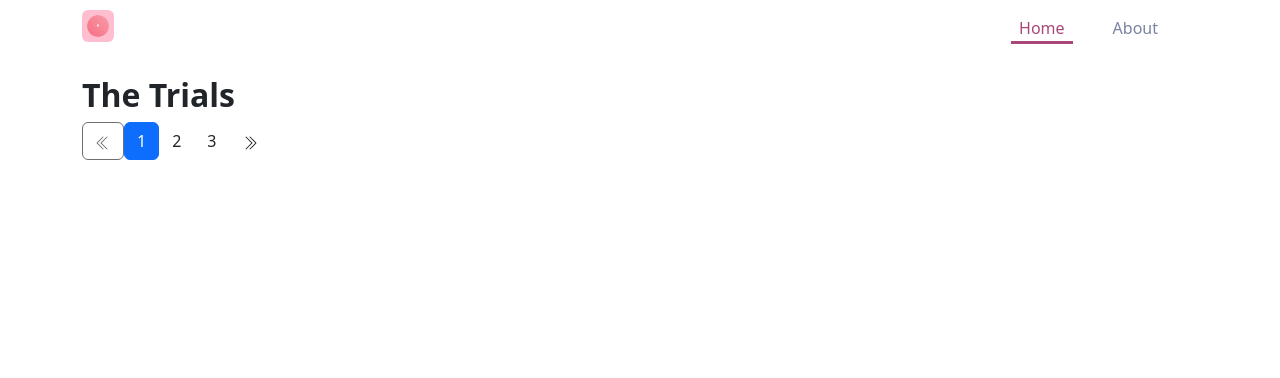
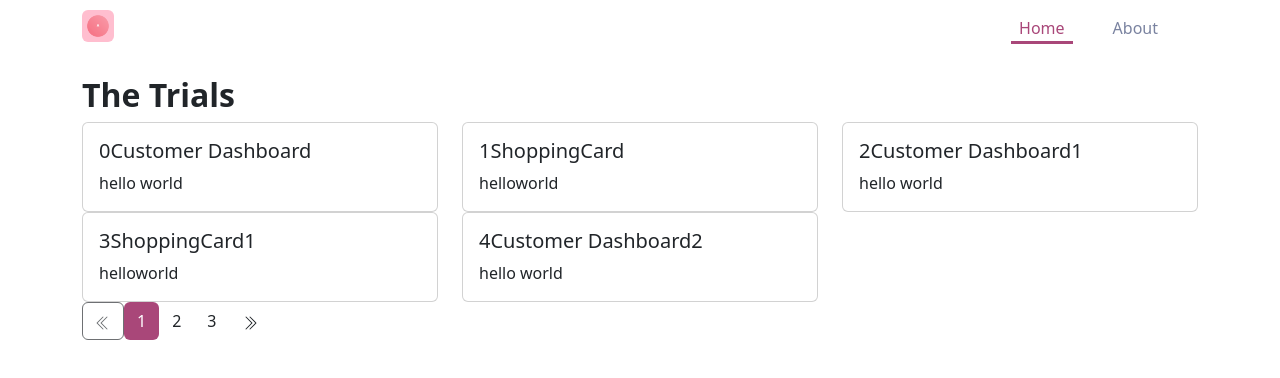
Before and after one commit to shrilakshmishastry/accessibility_trials, a React (Create React App) app: page / in a window 1280 px wide. Shown: the top 378 px of the page. Built offline with nearby package versions, Linux system fonts and the light colour scheme.

Commit message:
add pagination

```diff
--- a/src/App.scss
+++ b/src/App.scss
@@ -1,10 +1,4 @@
-$primary-color:#A94779;
-$secondary-color: #5193D5;
-$gray-color:#c6cad6;
-$blue-color:#3948be;
-$brown-color:#483954;
-$info-color:#5193D5;
-$gray-dark:#7A83A0;
+@import './colors';
 
 .imgLogo{
   height: 2rem;
--- /dev/null
+++ b/src/_colors.scss
@@ -0,0 +1,7 @@
+$primary-color:#A94779;
+$secondary-color: #5193D5;
+$gray-color:#c6cad6;
+$blue-color:#3948be;
+$brown-color:#483954;
+$info-color:#5193D5;
+$gray-dark:#7A83A0;
--- /dev/null
+++ b/src/component/ContentRender/index.js
@@ -0,0 +1,57 @@
+import Pagination from "../Pagination";
+import { useEffect, useState } from "react";
+import { ListOfTrials } from "../../utils/listOfTrials";
+import { Card, Col, Container, Row } from "react-bootstrap";
+
+const ContentRender = () => {
+  const [activenIndex, setActiveIndex] = useState(1);
+  const [arrayLength, setArrayLength] = useState(0)
+  useEffect(() => {
+    const arrayLength = ListOfTrials.length > 5 ? 5 : ListOfTrials.length;
+    setArrayLength(arrayLength);
+  }, [])
+  const handleNextBtnClick = () => {
+
+    const arrLen = activenIndex + 5 > ListOfTrials.length ? ListOfTrials.length - (activenIndex + 5) : 5;
+    const actInd = activenIndex + 5 > ListOfTrials.length ? ListOfTrials.length - activenIndex : activenIndex + 5;
+    console.log(activenIndex + 5, ListOfTrials.length);
+    setActiveIndex(actInd);
+    setArrayLength(arrLen);
+  }
+  return (
+    <Container>
+      <Row>
+        {
+          [...Array(arrayLength).keys()].map((value, index) => {
+            return (
+              <Col key={ListOfTrials[(activenIndex - 1) + index].title} md={3} lg={4}>
+                <Card>
+                  <Card.Body>
+                    <Card.Title>
+                      {value}
+                      {ListOfTrials[(activenIndex - 1) + index].title}
+                    </Card.Title>
+                    <Card.Text>
+                      {ListOfTrials[(activenIndex - 1) + index].description}
+                    </Card.Text>
+                  </Card.Body>
+                </Card>
+              </Col>
+            )
+          })
+        }
+      </Row>
+      <Row>
+        <Pagination
+          pageCounterToShowInit={3}
+          totalNumberOfItems={ListOfTrials.length}
+          handleNextBtnClick={() => { handleNextBtnClick() }}
+          handlePreviousBtnClick={() => { setActiveIndex(activenIndex - 5); setArrayLength(5) }}
+          itemsPerPage={5} />
+      </Row>
+
+    </Container>
+  );
+}
+
+export default ContentRender;
--- a/src/component/LandingPage.js
+++ b/src/component/LandingPage.js
@@ -2,6 +2,7 @@ import Container from 'react-bootstrap/Container';
 import Row from 'react-bootstrap/Row';
 import Col from 'react-bootstrap/Col';
 import Pagination from './Pagination';
+import ContentRender from './ContentRender';
 const LandingPage = () => {
   return (
     <Container>
@@ -13,10 +14,7 @@ const LandingPage = () => {
         </Col>
       </Row>
       <Row>
-        <Pagination
-          pageCounterToShow={3}
-          totalNumberOfItems={100}
-          itemsPerPage={5} />
+        <ContentRender />
       </Row>
     </Container>
   );
--- a/src/component/Pagination/index.js
+++ b/src/component/Pagination/index.js
@@ -1,39 +1,46 @@
 import { useEffect, useState } from "react";
+import './pagination.scss';
 const Pagination = ({
   totalNumberOfItems,
   itemsPerPage,
-  pageCounterToShow
+  pageCounterToShowInit,
+  handlePreviousBtnClick,
+  handleNextBtnClick
 }) => {
   const [activeInd, setActiveInd] = useState(1);
   const [totalPages, setTotalPages] = useState(1);
   const [numbersToShow, setNumbersToShow] = useState([]);
-
+  const [pageCounterToShow, setPageCounterToShow] = useState(pageCounterToShowInit);
   const prevDisbaledText = `You have reached the starting page`;
   const nextDisabledText = `You have reached the ending page`;
 
   useEffect(() => {
-    setTotalPages(totalNumberOfItems / itemsPerPage);
+    const totalPages = totalNumberOfItems > itemsPerPage ? Math.ceil(totalNumberOfItems / itemsPerPage) : 1;
+    setPageCounterToShow(totalPages);
+    setTotalPages(totalPages);
+    setNumbersToShow(arrayCreator(1, pageCounterToShow + 1));
+  }, [totalNumberOfItems, itemsPerPage, pageCounterToShow]);
 
-    setNumbersToShow(arrayCreator(0, pageCounterToShow, activeInd));
-  }, []);
-
-  const arrayCreator = (startIndex, endIndex, startValue) => {
+  const arrayCreator = (startIndex, endIndex) => {
     let tempArr = [];
     for (let i = startIndex; i < endIndex; i++) {
-      tempArr.push(startValue + i);
+      tempArr.push(i);
     }
     return tempArr;
   }
 
   const handlePreviousSetLoad = () => {
-    setActiveInd(activeInd - pageCounterToShow);
-    setNumbersToShow(arrayCreator(0, pageCounterToShow, activeInd - pageCounterToShow));
+    setActiveInd(activeInd - 1);
+    handlePreviousBtnClick();
+    const startIndex = activeInd > pageCounterToShow ? activeInd - (pageCounterToShow - 1) : 1;
+    setNumbersToShow(arrayCreator(startIndex, activeInd + 1))
   }
 
   const handleNextSetLoad = () => {
-    const sumHolder = activeInd + pageCounterToShow;
-    setActiveInd(activeInd + pageCounterToShow);
-    setNumbersToShow(arrayCreator(0, pageCounterToShow, sumHolder));
+    setActiveInd(activeInd + 1);
+    handleNextBtnClick();
+    const endIndex = activeInd + pageCounterToShow > totalPages ? totalPages : activeInd + pageCounterToShow;
+    setNumbersToShow(arrayCreator(activeInd + 1, endIndex + 1));
   }
 
 
@@ -42,31 +49,38 @@ const Pagination = ({
       <button
         onClick={handlePreviousSetLoad}
         className="btn"
-        aria-label={activeInd <= pageCounterToShow ? prevDisbaledText : `you will be moved to next ${activeInd - pageCounterToShow} page`}
-        disabled={activeInd <= pageCounterToShow}>
+        aria-label={activeInd === 1 ? prevDisbaledText : `press enter and you will be moved to next set of pages starting from index ${activeInd - 1} `}
+        disabled={activeInd === 1}>
         <svg xmlns="http://www.w3.org/2000/svg" width="16" height="16" fill="currentColor" className="bi bi-chevron-double-left" viewBox="0 0 16 16">
           <path fillRule="evenodd" d="M8.354 1.646a.5.5 0 0 1 0 .708L2.707 8l5.647 5.646a.5.5 0 0 1-.708.708l-6-6a.5.5 0 0 1 0-.708l6-6a.5.5 0 0 1 .708 0z" />
           <path fillRule="evenodd" d="M12.354 1.646a.5.5 0 0 1 0 .708L6.707 8l5.647 5.646a.5.5 0 0 1-.708.708l-6-6a.5.5 0 0 1 0-.708l6-6a.5.5 0 0 1 .708 0z" />
         </svg>
       </button>
       {
+        activeInd > 1 ? <span>...</span> : <></>
+      }
+      {
 
         numbersToShow.map((value) => {
           return (
             <button
-              aria-label={`currently your in ${value} page`}
+              aria-label={activeInd === value ? `Your currently in page number ${value} ` : `Press enter to go to page number ${value}`}
               onClick={() => setActiveInd(value)}
-              className={activeInd === value ? `btn btn-primary` : 'btn'}
+              className={activeInd === value ? `btn activeBtn` : 'btn'}
               key={value}>{value}</button>
           );
         })
       }
+
+      {
+        activeInd + pageCounterToShow <= totalPages ? <span>...</span> : <></>
+      }
       <button onClick={() => {
         handleNextSetLoad();
       }}
-        aria-label={activeInd > totalPages ? nextDisabledText : `You will taken to ${activeInd + pageCounterToShow} page`}
+        aria-label={activeInd + pageCounterToShow >= totalPages ? nextDisabledText : `Press enter and You will taken to  page number${activeInd + 1}`}
         className={"btn"}
-        disabled={activeInd > totalPages}
+        disabled={activeInd === totalPages}
       >
         <svg xmlns="http://www.w3.org/2000/svg" width="16" height="16" fill="currentColor" className="bi bi-chevron-double-right" viewBox="0 0 16 16">
           <path fillRule="evenodd" d="M3.646 1.646a.5.5 0 0 1 .708 0l6 6a.5.5 0 0 1 0 .708l-6 6a.5.5 0 0 1-.708-.708L9.293 8 3.646 2.354a.5.5 0 0 1 0-.708z" />
--- a/src/component/Pagination/pagination.scss
+++ b/src/component/Pagination/pagination.scss
@@ -1,5 +1,10 @@
+@import '../../colors';
 .paginationContainer{
   display: flex;
   flex-direction: row;
-  background-color: aqua;
 }
+
+.activeBtn{
+  background-color: $primary-color !important;
+  color: #ffffff !important;
+}
--- /dev/null
+++ b/src/utils/listOfTrials.js
@@ -0,0 +1,57 @@
+const ListOfTrials = [
+  {
+    title: 'Customer Dashboard',
+    description: `hello world`,
+    componentName: `<Customers/>`
+  }, {
+    title: 'ShoppingCard',
+    description: 'helloworld',
+    componentName: `<ShoppingCard/>`
+  }, {
+    title: 'Customer Dashboard1',
+    description: `hello world`,
+    componentName: `<Customers/>`
+  }, {
+    title: 'ShoppingCard1',
+    description: 'helloworld',
+    componentName: `<ShoppingCard/>`
+  },
+  {
+    title: 'Customer Dashboard2',
+    description: `hello world`,
+    componentName: `<Customers/>`
+  }, {
+    title: 'ShoppingCard2',
+    description: 'helloworld',
+    componentName: `<ShoppingCard/>`
+  },
+  {
+    title: 'Customer Dashboard3',
+    description: `hello world`,
+    componentName: `<Customers/>`
+  }, {
+    title: 'ShoppingCard3',
+    description: 'helloworld',
+    componentName: `<ShoppingCard/>`
+  }, {
+    title: 'Customer Dashboard4',
+    description: `hello world`,
+    componentName: `<Customers/>`
+  }, {
+    title: 'ShoppingCard4',
+    description: 'helloworld',
+    componentName: `<ShoppingCard/>`
+  }, {
+    title: 'Customer Dashboard5',
+    description: `hello world`,
+    componentName: `<Customers/>`
+  }, {
+    title: 'ShoppingCard5',
+    description: 'helloworld',
+    componentName: `<ShoppingCard/>`
+  }
+];
+
+export {
+  ListOfTrials
+};
```
